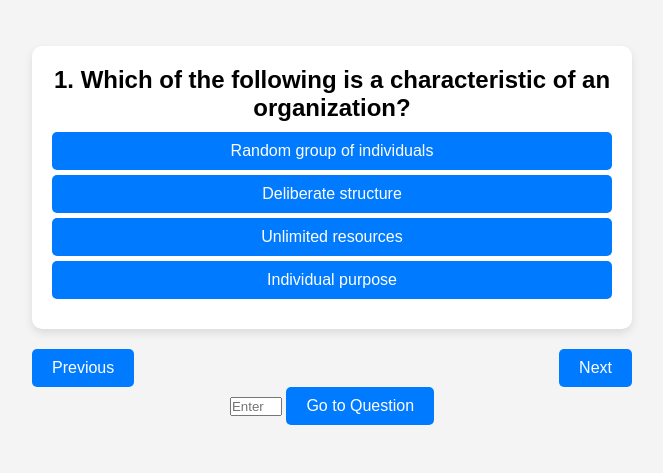
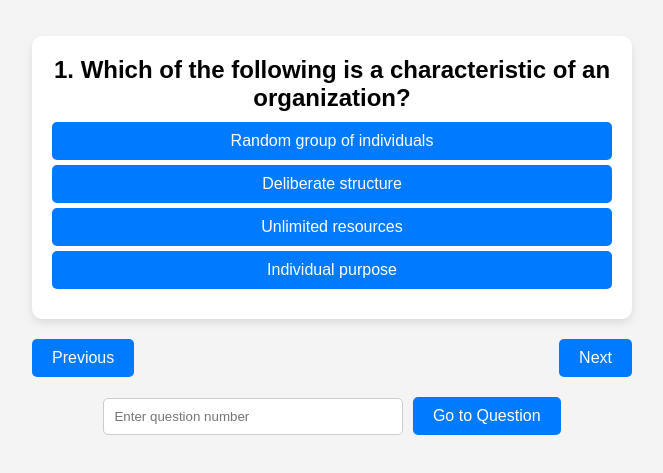
Before and after one commit to Giem0211/bes02, a plain HTML site: page index.html in a window 1280 px wide. Shown: the part 165-638 px from the top of the page, without its empty margins (308-971 px from the left). Drawn offline with Linux system fonts and the light colour scheme.

Commit message:
styles.css

```diff
--- a/styles.css
+++ b/styles.css
@@ -75,3 +75,18 @@ button {
 button:hover {
   background-color: #0056b3;
 }
+
+.jump {
+  margin-top: 20px;
+}
+
+.jump input {
+  padding: 10px;
+  border: 1px solid #ccc;
+  border-radius: 5px;
+  width: 50%;
+}
+
+.jump button {
+  margin-left: 5px;
+}
```
